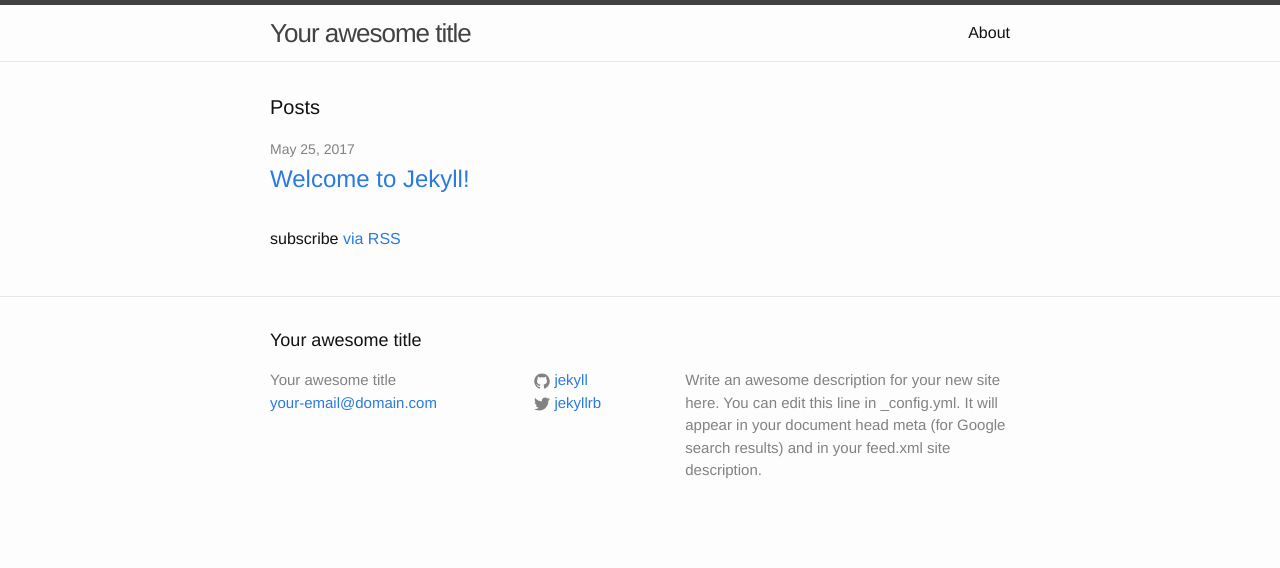
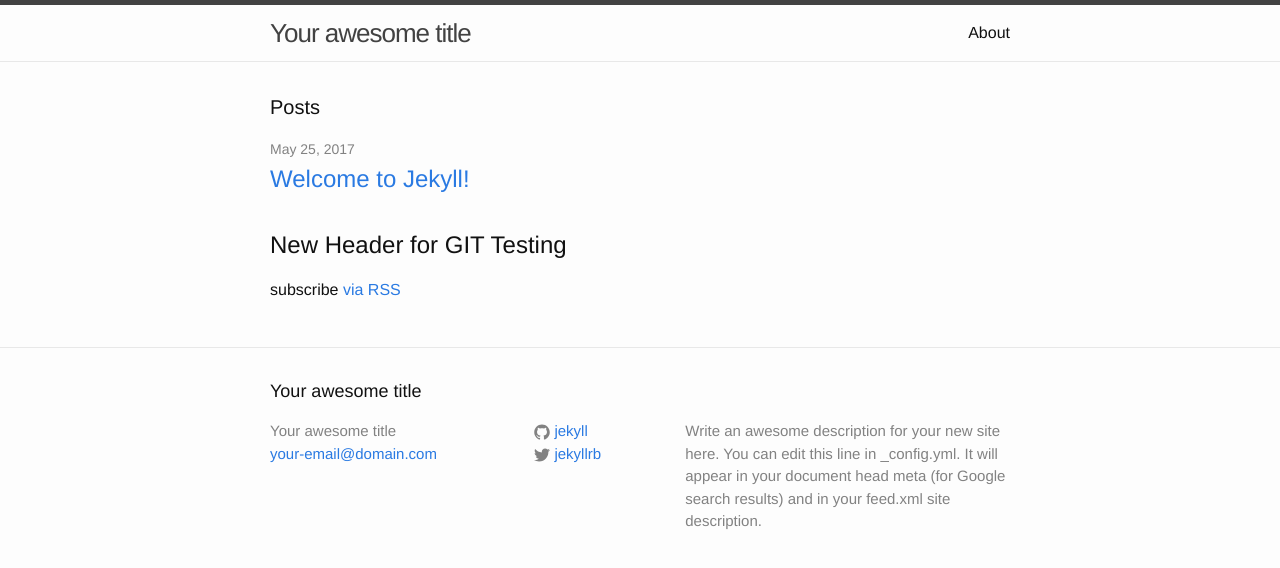
Before and after one commit to sraiszad/sraiszad.github.io, a Jekyll site: the page built from index.html, in a window 1280 px wide. Shown: the top 568 px of the page. Built offline with Jekyll 4.4.1, drawn with Linux system fonts in a browser that asks for light colours.

Commit message:
adding new header

```diff
--- a/index.html
+++ b/index.html
@@ -18,6 +18,8 @@ layout: default
     {% endfor %}
   </ul>
 
+  <h2>New Header for GIT Testing</h2>
+
   <p class="rss-subscribe">subscribe <a href="{{ "/feed.xml" | prepend: site.baseurl }}">via RSS</a></p>
 
 </div>
```
